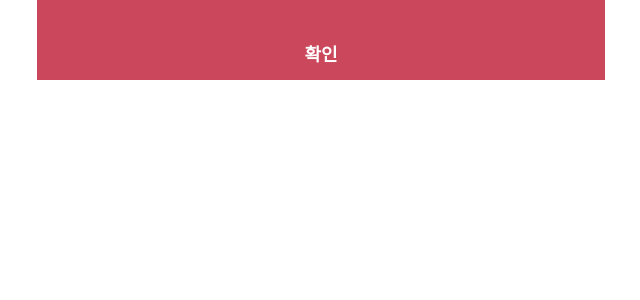
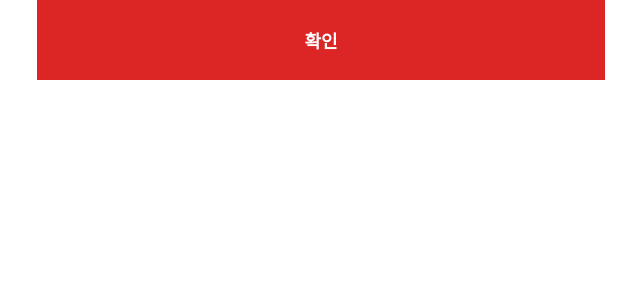
Before and after one commit to Planyee/planyee-web, a Next.js app: page /map in a window 1280 px wide. Shown: the top 300 px of the page, without its empty margins (319-959 px from the left). Built offline with nearby package versions, Linux system fonts and the light colour scheme.

Commit message:
Fix : mapPage

```diff
--- a/src/app/map/page.tsx
+++ b/src/app/map/page.tsx
@@ -1,7 +1,7 @@
 "use client";
 // Fix
 import React, { useEffect, useRef } from "react";
-import "./Map.css";
+// import "./Map.css";
 
 interface Location {
   latitude: any;
@@ -246,8 +246,13 @@ const Map: React.FC<MappageProps> = ({ locations, onbuttonclickhandler }) => {
 
   return (
     <div className="mappage">
-      <div className="basemap" ref={mapRef}>
-        <div className="user_input_confirm" onClick={onbuttonclickhandler}>
+      {/* <div className="basemap" ref={mapRef}> */}
+      <div className="basemap relative top-0 z-10 w-full h-full" ref={mapRef}>
+        {/* <div className="user_input_confirm" onClick={onbuttonclickhandler}> */}
+        <div
+          className="absolute top-full z-20 bg-red-600 w-full h-20 text-center text-white font-semibold text-lg flex items-center justify-center"
+          onClick={onbuttonclickhandler}
+        >
           확인
         </div>
       </div>
```
